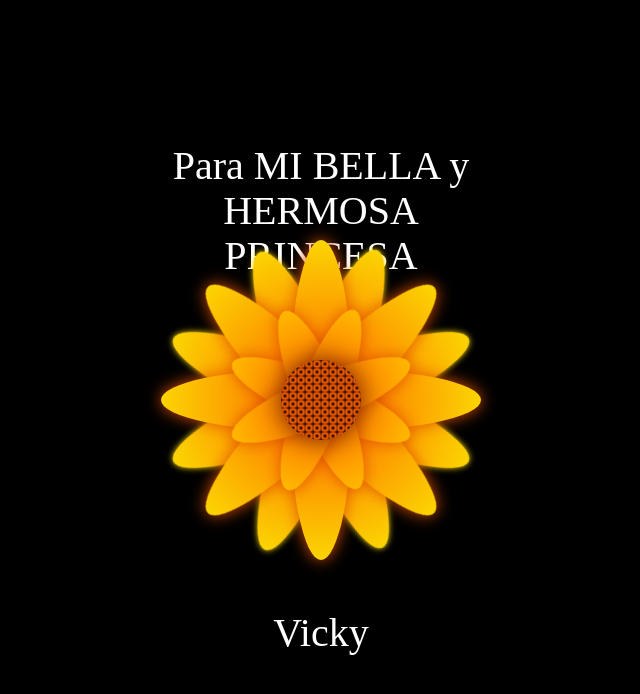
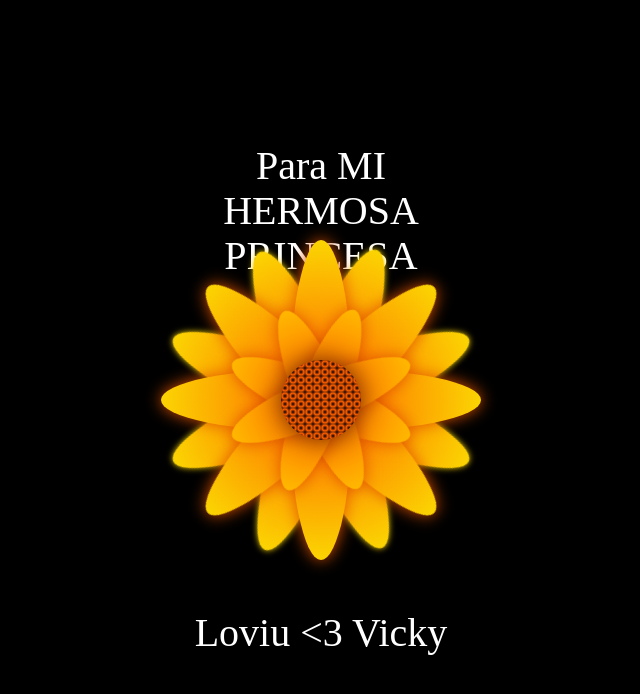
Before and after one commit to alberthvc/yellow, a plain HTML site: page docs/index.html in a window 1280 px wide. Shown: the whole page, without its empty margins (319-959 px from the left). Drawn offline with Linux system fonts and the light colour scheme.

Commit message:
Update index.html

```diff
--- a/docs/index.html
+++ b/docs/index.html
@@ -10,7 +10,7 @@
 <body>
 
 <div class="flower">
-    <div class="text-above">Para MI BELLA y HERMOSA PRINCESA</div>
+    <div class="text-above">Para MI HERMOSA PRINCESA</div>
     <div class="mid">
     </div>
     <div class="Petal1 p1">
@@ -37,7 +37,7 @@
     </div>
     <div class="Petal3 p4">
     </div>
-    <div class="text-below">Vicky </div>
+    <div class="text-below">Loviu <3 Vicky </div>
   </div>
 </body>
 </html>
```
